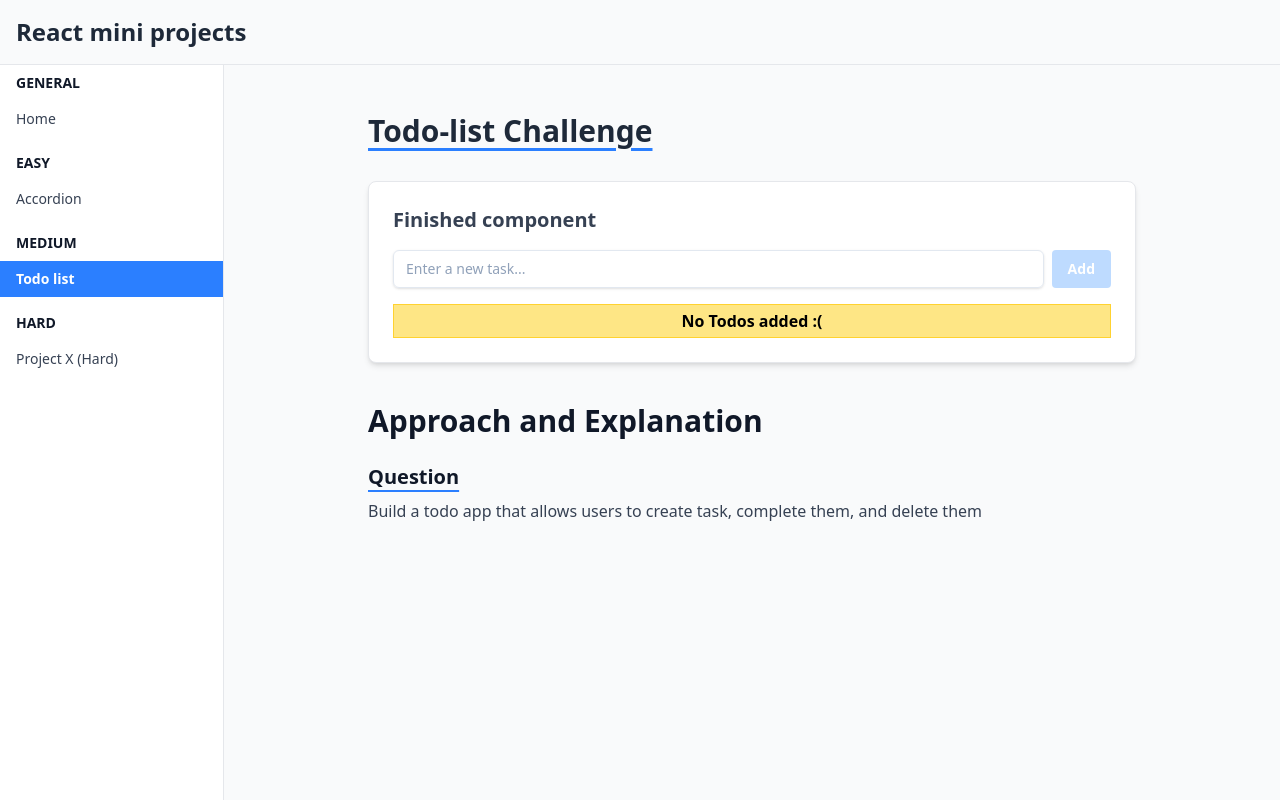
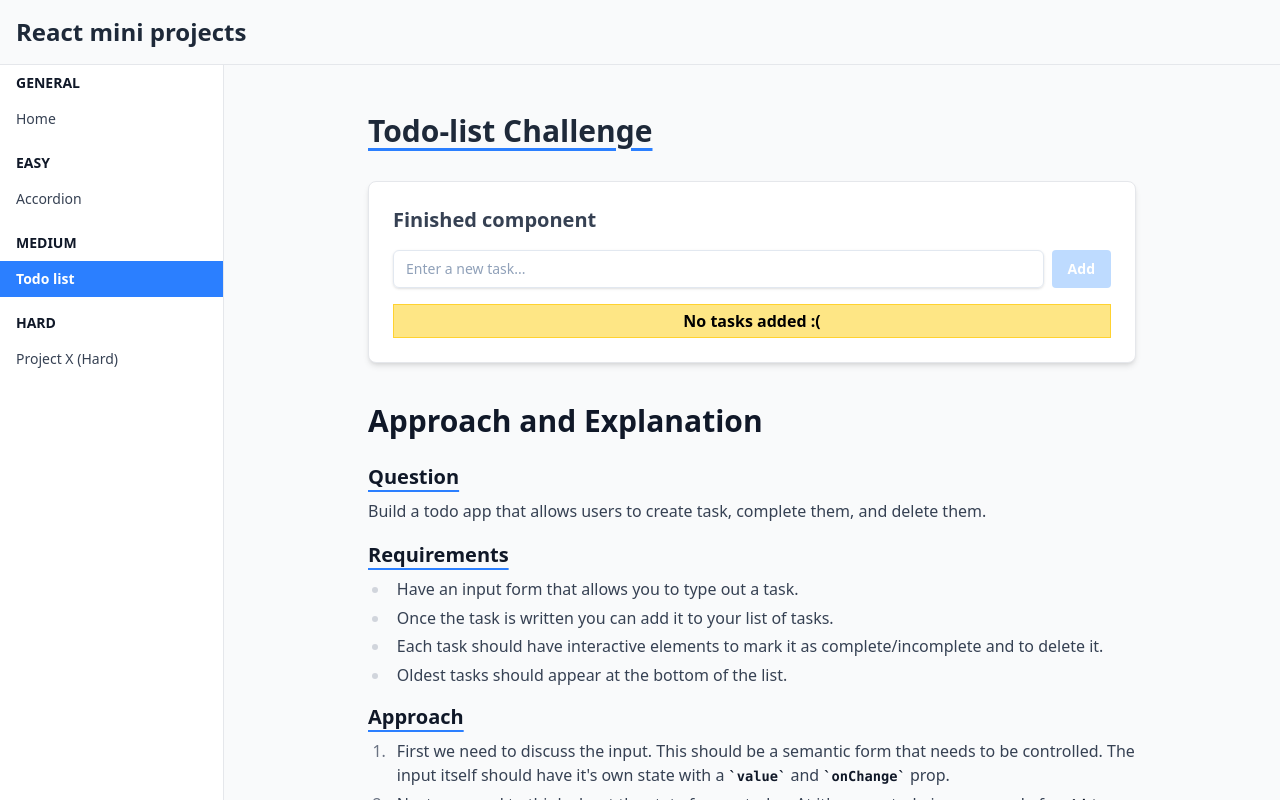
Before and after one commit to antman999/fe-challenges, a React (Vite) app: page /medium/todolist in a window 1280 px wide. Built offline with nearby package versions, Linux system fonts and the light colour scheme.

Commit message:
todo completed

```diff
--- a/src/components/medium/todo-list/TodoList.tsx
+++ b/src/components/medium/todo-list/TodoList.tsx
@@ -114,7 +114,7 @@ export function TodoList() {
         </ul>
       ) : (
         <div className="text-center border border-amber-300 bg-amber-200 text-base font-semibold py-1">
-          No Todos added :(
+          No tasks added :(
         </div>
       )}
     </div>
--- a/src/components/medium/todo-list/todoListMarkdown.md
+++ b/src/components/medium/todo-list/todoListMarkdown.md
@@ -2,4 +2,43 @@
 
 ## Question
 
-Build a todo app that allows users to create task, complete them, and delete them
+Build a todo app that allows users to create task, complete them, and delete them.
+
+## Requirements
+
+- Have an input form that allows you to type out a task.
+- Once the task is written you can add it to your list of tasks.
+- Each task should have interactive elements to mark it as complete/incomplete and to delete it.
+- Oldest tasks should appear at the bottom of the list.
+
+## Approach
+
+1. First we need to discuss the input. This should be a semantic form that needs to be controlled. The input itself should have it's own state with a `value` and `onChange` prop.
+2. Next, we need to think about the state for our todos. At it's core a todo is composed of an `id, task, completed`. We can create a todo state that is an empty array which will house objects of todos like so `[{id: string, task: string, completed: boolean}, ...]`
+3. We can start working on the layout of the component. which will at a base level be a form and a unordered list to map over the todos.
+4. When we create a todo it will be done via a `onSubmit` on the form.
+5. Create a `handleNewTodo` function attached to the form. The only parameter this function will have is an `event`.
+   - Use the event to prevent the default browser reload behavior.
+   - If the input is empty or full of whitespace return, use the input state.
+   - Create an object to push onto the todos state. `const newTodo = {id,task, completed}`
+   - How you handle the id creation depends on the case but an easy way is to use uuid.
+   - Once created push this new todo onto state like so `setTodos((prevState)=> [...prevState, newTodo])`.
+   - After clear the input value `setNewTask('')`.
+6. When mapping over the todos make sure the key is set to the id of the todo.
+7. To handle deleting a todo item create a delete button within each todo.
+   - Its `onClick` handler calls handleDelete, passing the todo.id.
+   - The handleDelete function updates the todos state by using the .filter() array method. This creates a new array containing only the todos whose id does not match the taskId, effectively removing the desired todo.
+8. Completing a todo
+   - Within each list item, a `<button>` is provided for toggling the task's completion status.
+   - An `onClick` handler calls `handleCheck`, passing the todo.id.
+   - The `handleCheck` function updates the todos state using `setTodos`. It maps over the current todos, and when it finds the todo with the matching taskId, it returns a new object with the completed status toggled (!todo.completed). Other todos are returned unchanged.
+
+## Improvements
+
+- Form validation
+- Input focus after creating a todo
+- Type safety
+- Handle errors and empty todo lists.
+- Save the todos list to localStorage or a backend server so tasks persist across page reloads or user sessions.
+- Add options to filter tasks (e.g., show only active, only completed) or sort them differently (e.g., alphabetically, by completion status).
+- Editing tasks
```
